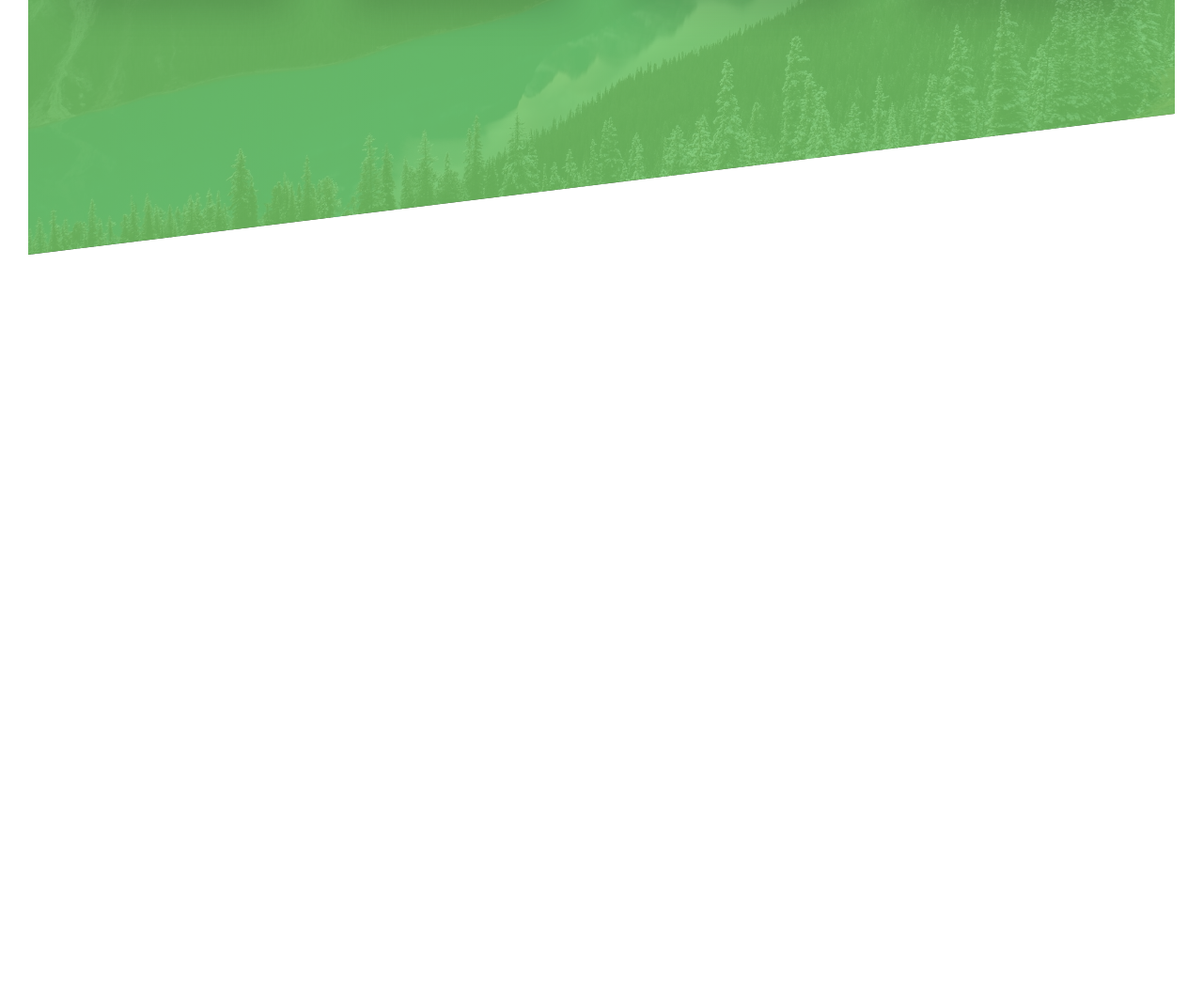
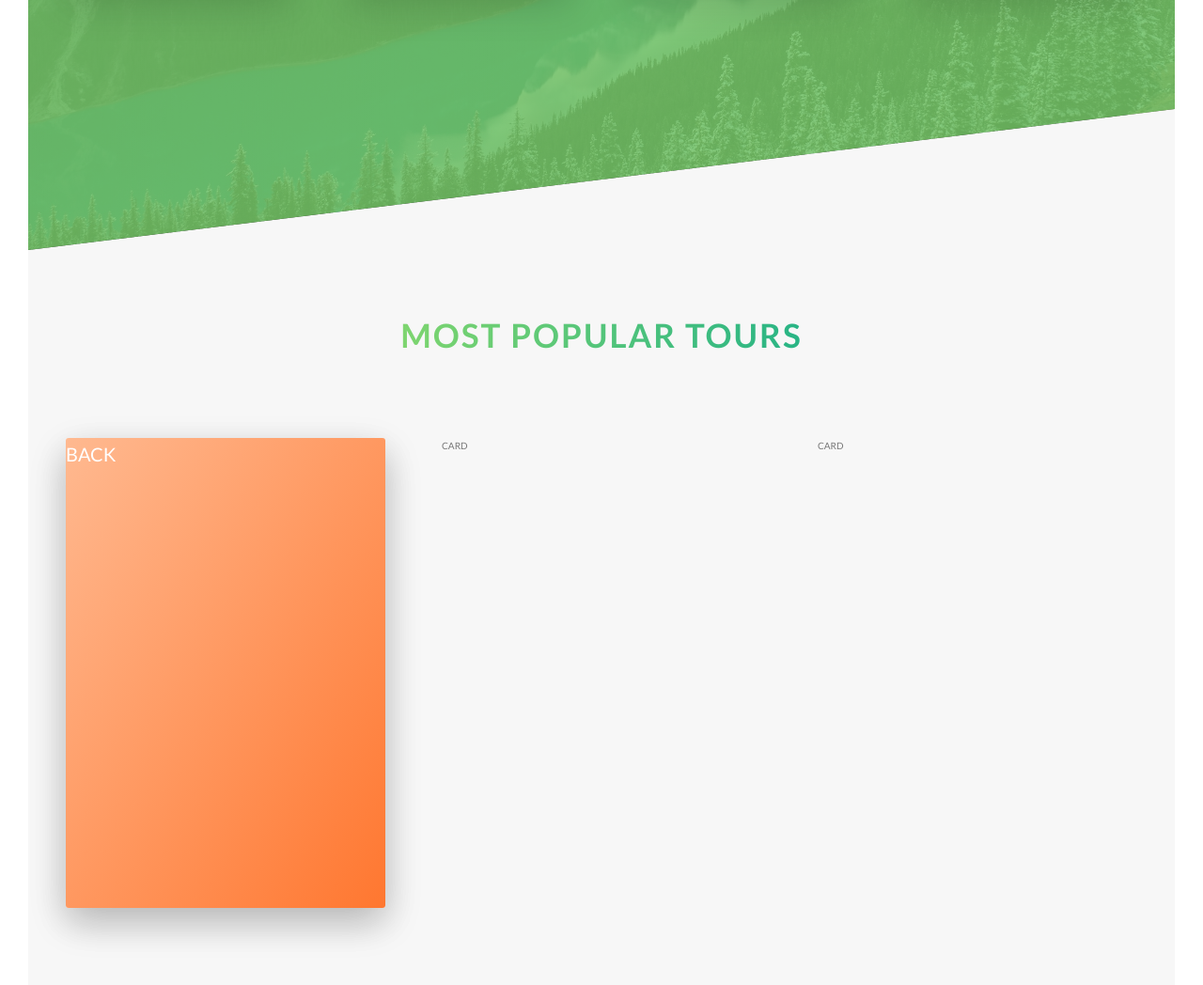
Before and after one commit to matheuscruzhen/natours, a website: page index.html in a window 1280 px wide. Shown: the part 2184-3232 px from the top of the page at 94% size. Before the commit the page ends 2456 px from the top, so only its background shows below. Drawn offline with Linux system fonts and the light colour scheme.

Commit message:
building the tours section - part 1

```diff
--- a/index.html
+++ b/index.html
@@ -88,6 +88,50 @@
                 </div>
             </div>
         </section>
+
+        <section class="section-tours">
+            <div class="u-center-text u-margin-bottom-big">
+                <h2 class="heading-secondary">
+                    Most popular tours
+                </h2>
+            </div>
+
+            <div class="row">
+                <div class="col-1-of-3">
+                    <div class="card">
+                        <div class="card__side card__side--front-1">
+                            FRONT
+                        </div>
+                        <div class="card__side card__side--back-1">
+                            BACK
+                        </div>
+                    </div>
+                </div>
+                <div class="col-1-of-3">
+                    <div class="card">
+                        <!-- <div class="card__side card__side--front-2">
+                            FRONT
+                        </div>
+                        <div class="card__side card__side--back-2">
+                            BACK
+                        </div> -->
+                        CARD
+                    </div>
+                </div>
+                <div class="col-1-of-3">
+                    <div class="card">
+                        <!-- <div class="card__side card__side--front-3">
+                            FRONT
+                        </div>
+                        <div class="card__side card__side--back-3">
+                            BACK
+                        </div> -->
+                        CARD
+                    </div>
+                </div>
+            </div>
+        </section>
+
     </main>
 
     <!-- <section class="grid-test">
--- a/sass/abstracts/_variables.scss
+++ b/sass/abstracts/_variables.scss
@@ -2,6 +2,12 @@
 $color-primary: #55c57a;
 $color-primary-light: #7ed56f;
 $color-primary-dark: #28b485;
+
+$color-secondary-light: #ffb990;
+$color-secondary-dark: #ff7730;
+
+$color-tertiary-light: #2998ff;
+$color-tertiary-dark: #5643fa;
 
 $color-grey-light-1: #f7f7f7;
 
--- /dev/null
+++ b/sass/components/_card.scss
@@ -0,0 +1,50 @@
+.card {
+  perspective: 1500rem;
+  -moz-perspective: 1500rem;
+  position: relative;
+  height: 50rem;
+
+  &__side {
+    color: #fff;
+    font-size: 2rem;
+
+    height: 50rem;
+    transition: all 0.8s ease;
+    position: absolute;
+    top: 0;
+    left: 0;
+    width: 100%;
+    backface-visibility: hidden;
+    border-radius: 3px;
+    box-shadow: 0 1.5rem 4rem rgba($color-black, 0.15);
+
+    &--front {
+      background-color: $color-white;
+    }
+
+    &--back {
+      background-color: greenyellow;
+      transform: rotateY(180deg);
+
+      &-1 {
+        background-image: linear-gradient(to right bottom, $color-secondary-light, $color-secondary-dark);
+      }
+
+      &-2 {
+        // background-image: linear-gradient(to right bottom, $color-priamary-light, $color-priamary-dark);
+      }
+
+      &-3 {
+        // background-image: linear-gradient(to right bottom, $color-tertiary-light, $color-tertiary-dark);
+      }
+    }
+  }
+
+  &:hover &__side--front {
+    transform: rotateY(180deg);
+  }
+
+  &:hover &__side--back {
+    transform: rotateY(0);
+  }
+}
--- a/sass/main.scss
+++ b/sass/main.scss
@@ -8,6 +8,7 @@
 @import "base/utilities";
 
 @import "components/button";
+@import "components/card";
 @import "components/composition";
 @import "components/feature-box";
 
--- a/sass/pages/_home.scss
+++ b/sass/pages/_home.scss
@@ -13,9 +13,15 @@
     url(../img/nat-4.jpg);
   background-size: cover;
   transform: skewY(-7deg);
-  margin-top: -11rem;
+  margin-top: -11.5rem;
 
   & > * {
     transform: skewY(7deg);
   }
 }
+
+.section-tours {
+  background-color: $color-grey-light-1;
+  padding: 25rem 0 50rem 0;
+  margin-top: -11.5rem;
+}
```
Also changed, not shown: css/style.css.
